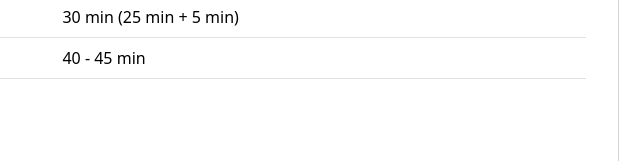
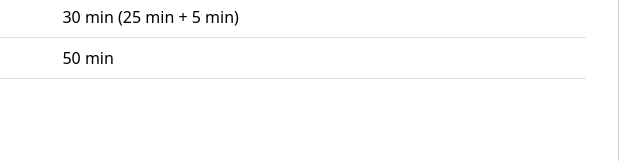
Before and after one commit to MAPSLabCU/nrctmeeting2025, a plain HTML site: page presentation_guideline.html in a window 1280 px wide. Shown: the part 638-799 px from the top of the page, 555-1195 px from the left. Drawn offline with nearby package versions, Linux system fonts and the light colour scheme; some packages are replaced by stand-ins of ours; a script that the page names is missing.

Commit message:
Update presentation_guideline.html

```diff
--- a/presentation_guideline.html
+++ b/presentation_guideline.html
@@ -193,7 +193,7 @@
                         <tr>
                           <th scope="row">Poster Presentation</th>
                           <td><b>P</b></td>
-                          <td>40 - 45 min</td>
+                          <td>50 min</td>
                         </tr>
                       </tbody>
                     </table>
```
